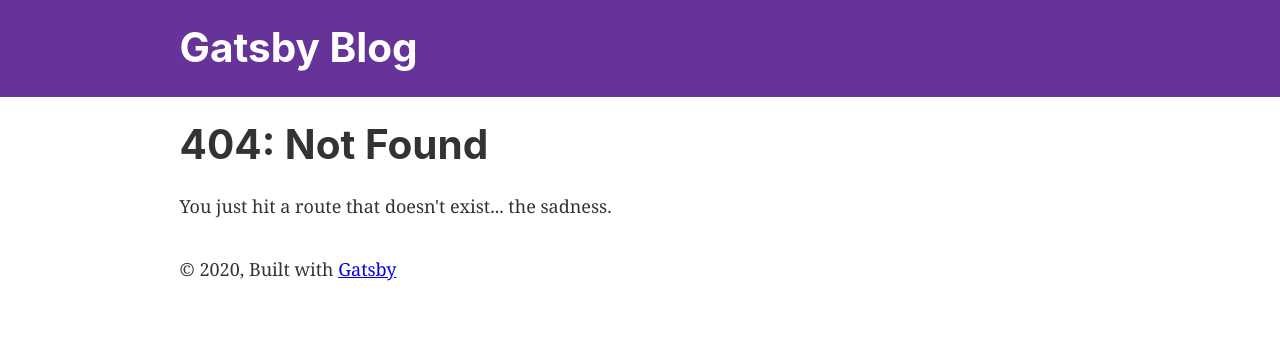
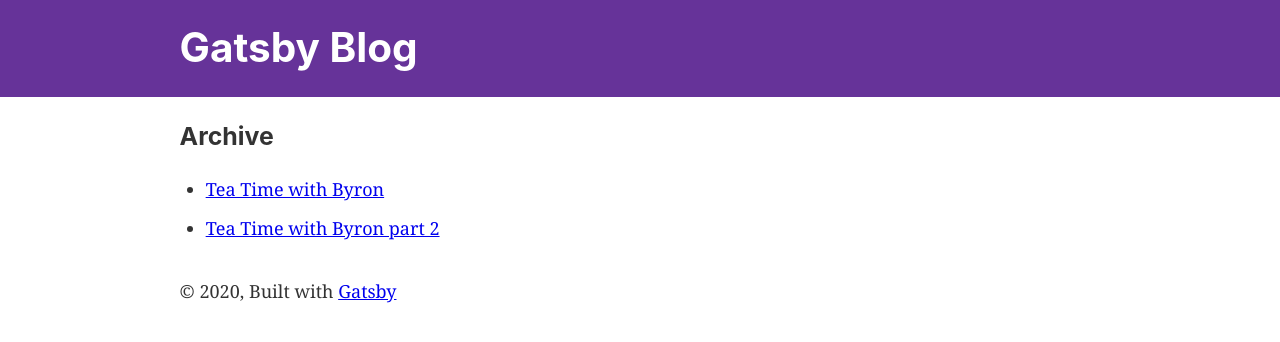
Before and after one commit to Ivsath/gatsby-blog, a Gatsby site: page /archive in a window 1280 px wide. Before the commit this address had no page. Built offline with nearby package versions, Linux system fonts and the light colour scheme; Gatsby itself is replaced by a stand-in of ours.

Commit message:
Move archive to pages

```diff
--- a/src/components/archive.js
+++ b/src/pages/archive.js
@@ -1,5 +1,7 @@
 import React from "react"
 import { Link, useStaticQuery, graphql } from "gatsby"
+
+import Layout from "../components/layout"
 
 const POST_ARCHIVE_QUERY = graphql`
   query blogPostArchive {
@@ -23,7 +25,7 @@ const Archive = () => {
   const { allMarkdownRemark } = useStaticQuery(POST_ARCHIVE_QUERY)
 
   return (
-    <>
+    <Layout>
       <aside>
         <h3>Archive</h3>
         <ul>
@@ -37,7 +39,7 @@ const Archive = () => {
           })}
         </ul>
       </aside>
-    </>
+    </Layout>
   )
 }
 
```
